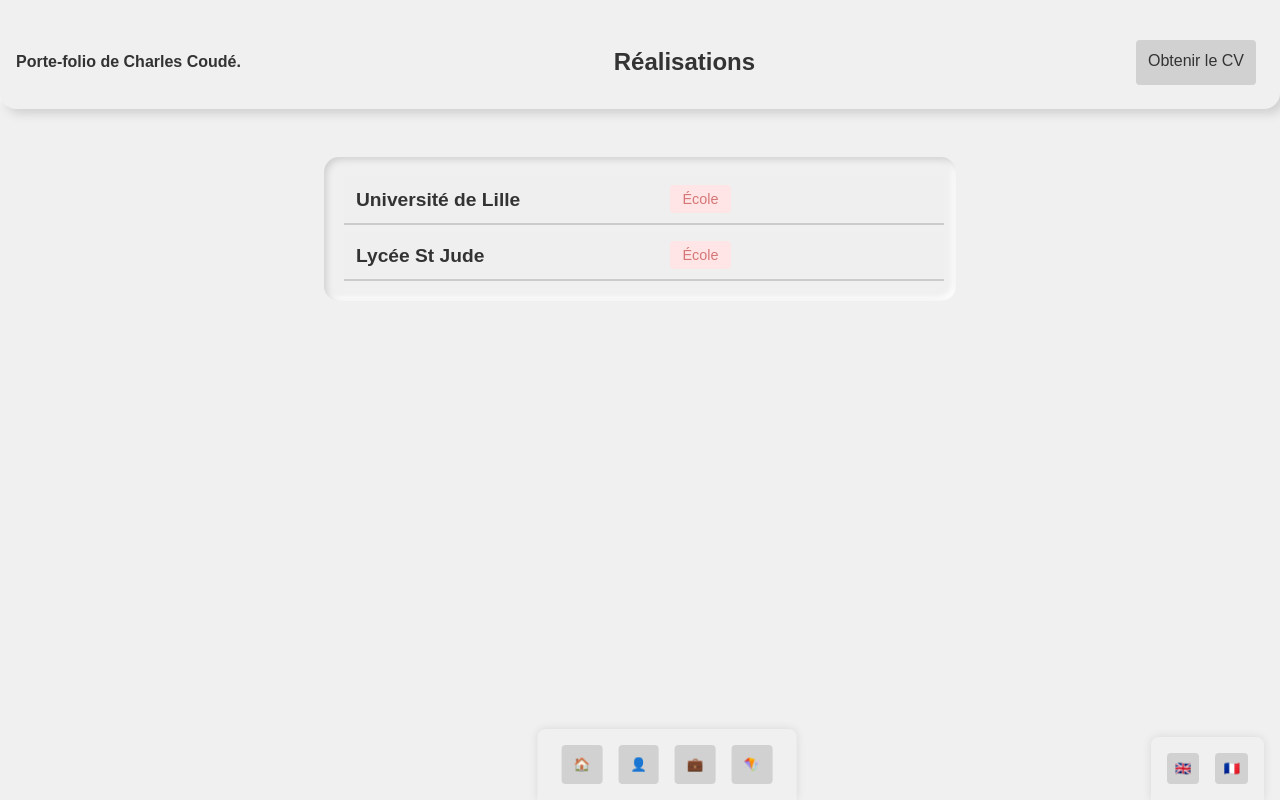
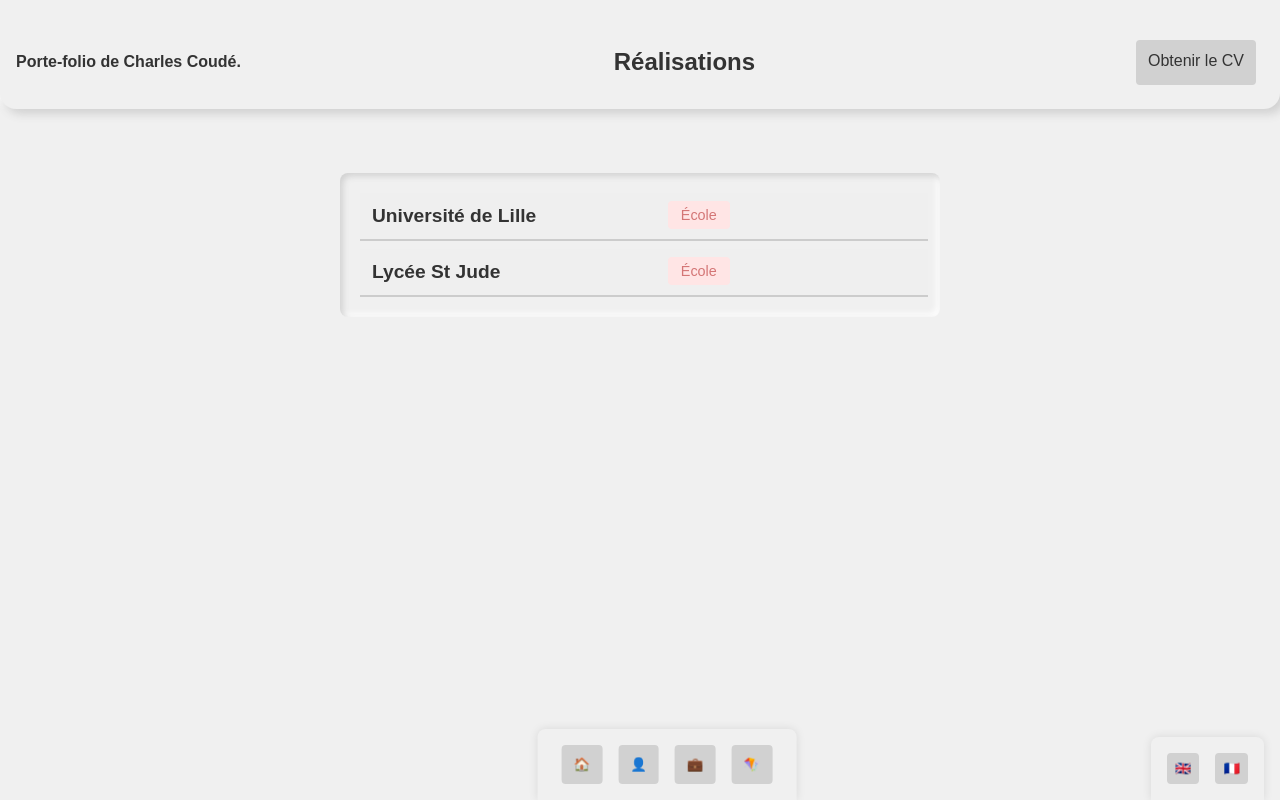
Before and after one commit to totoc2428/cv, a React (Vite) app: page /work in a window 1280 px wide. Built offline with nearby package versions, Linux system fonts and the light colour scheme.

Commit message:
correction css

```diff
--- a/public/style/view/about.css
+++ b/public/style/view/about.css
@@ -1,5 +1,10 @@
 .header.about h1 {
   padding-right: 2rem;
+}
+
+.about-section {
+  box-shadow: inset 3px 3px 6px var(--shadow-dark),
+    inset -3px -3px 6px var(--shadow-light);
 }
 .profile-image {
   margin: auto !important;
--- a/public/style/view/work.css
+++ b/public/style/view/work.css
@@ -5,10 +5,7 @@
   flex-direction: row;
   justify-content: space-around;
   margin-bottom: 4rem;
-  border-radius: 15px;
   background: var(--primary-bg);
-  box-shadow: inset 3px 3px 6px var(--shadow-dark),
-    inset -3px -3px 6px var(--shadow-light);
   transition: all 0.3s ease;
 }
 
@@ -20,10 +17,13 @@
 .work-section .exp-list {
   width: 100%;
   margin: 0rem;
-  padding: 0rem;
+  padding: 1rem;
   display: flex;
   flex-direction: column;
   justify-content: top;
+  border-radius: 0.5rem;
+  box-shadow: inset 3px 3px 6px var(--shadow-dark),
+    inset -3px -3px 6px var(--shadow-light);
   transition: all 0.3s ease;
 }
 
--- a/src/view/about/aboutView.tsx
+++ b/src/view/about/aboutView.tsx
@@ -38,7 +38,7 @@ export class AboutView extends React.Component<{}, AboutViewState> {
     return (
       <section className="about-container">
         <Header title="about" />
-        <main className="main main-about">
+        <main className="main about-section">
           <div className="about-title">
             <img src={profileImage} alt="about" className="profile-image" />
             <h2>
```
